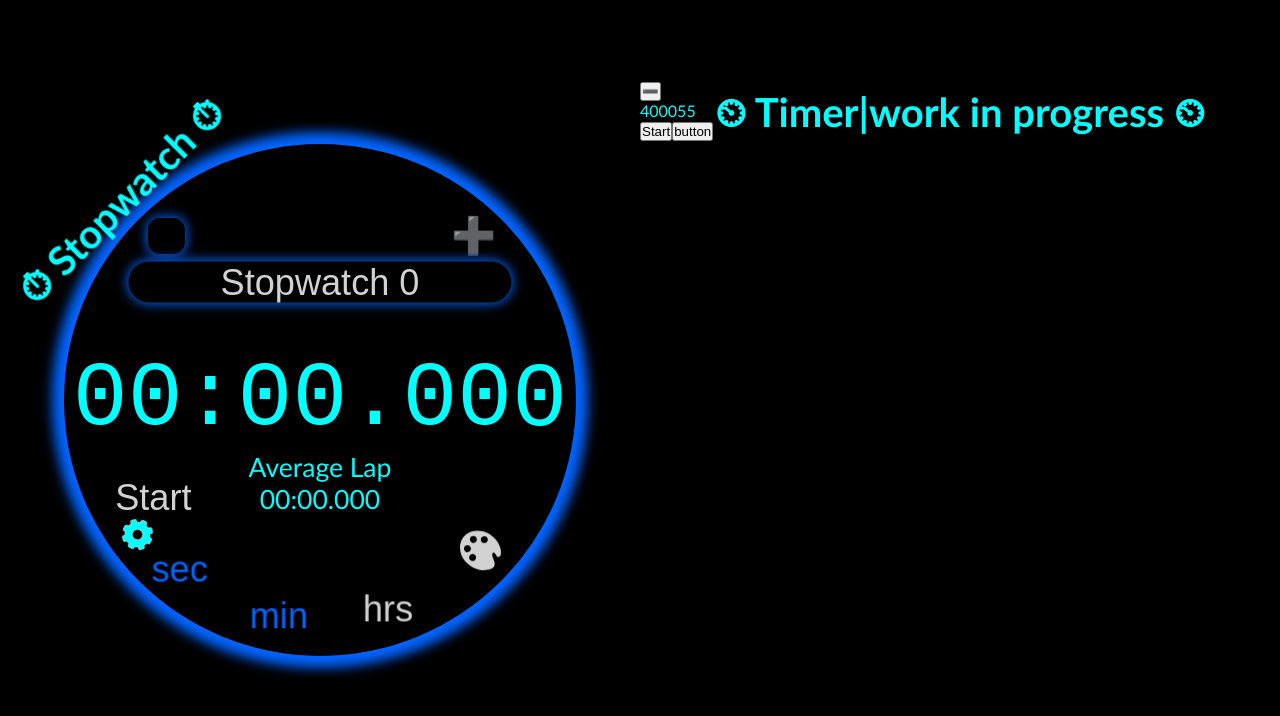
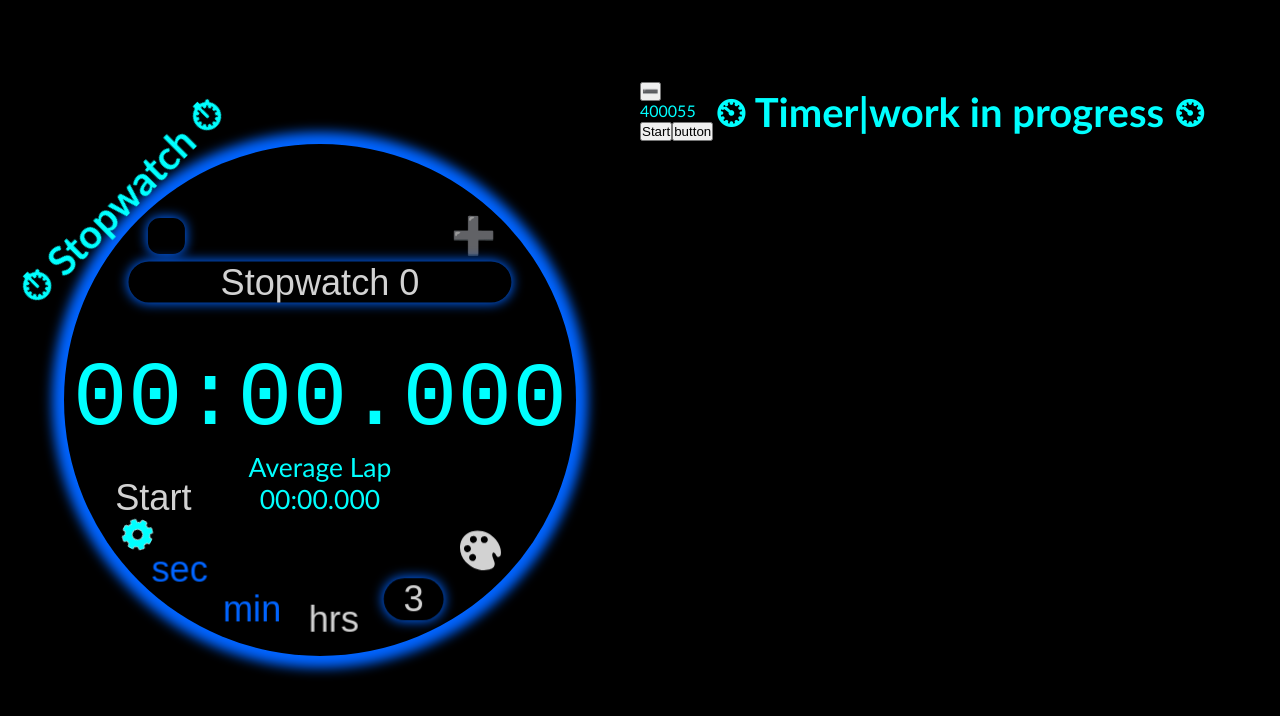
Before and after one commit to moefingers/react-timer-stopwatch-v2, a React (Vite) app: page / in a window 1280 px wide. Both pictures are taken after a click on the button 151 px from the left and 538 px from the top of the page. Shown: the top 716 px of the page. Built offline with nearby package versions, Linux system fonts and the light colour scheme.

Commit message:
added decimal place functionality in stopwatch

```diff
--- a/src/App.css
+++ b/src/App.css
@@ -551,6 +551,33 @@ Imagine a landscape phone more extreme/longer than 2:1*/
 .stopwatch-button.setting-active{
   color: var(--complementary-color-primary)
 }
+.decimal-settings-input-container.stopwatch{
+  width: 10%;
+}
+.decimal-settings-input-container.stopwatch > .tooltip{
+  z-index: 1;
+  position: absolute;
+  opacity: 0;
+  visibility: hidden;
+  transform:translate(50%, -50%);
+  pointer-events: none;
+
+  transition: var(--slow-transition);
+
+  font-size: calc(var(--general-size-factor-px) * 20);
+}
+.decimal-settings-input-container.stopwatch:hover > .tooltip {
+  opacity: 1;
+  visibility: visible;
+  transition: var(--fast-transition);
+}
+.decimal-settings-input.stopwatch{
+  position: absolute;
+  transform: translate(-50%, -50%);
+  top: 50%;
+  left: 50%;
+  width: 100%;
+}
 
 
 /************ main stop watch time and lap notif */
--- a/src/assets/TimeFormatting.js
+++ b/src/assets/TimeFormatting.js
@@ -1,15 +1,18 @@
 export const unitInformationObject = {
     hours: {
       alias: "hrs",
-      asMs: 3600000
+      asMs: 3600000,
+      maxDecimals: 7
     },
     minutes: {
       alias: "min",
-      asMs: 60000
+      asMs: 60000,
+      maxDecimals: 5
     },
     seconds: {
       alias: "sec",
-      asMs: 1000
+      asMs: 1000,
+      maxDecimals: 3
     }
   }
 
--- a/src/components/SettingsMenu.jsx
+++ b/src/components/SettingsMenu.jsx
@@ -34,12 +34,48 @@ export default function SettingsMenu({setFormatSettingsState, formatSettingsStat
     function toggleUnit(key) {
         updateUnitSettingsObject({[key]: !stopwatchObject[currentStopwatchObjectIndex].formatSettings.units[key]})
     }
+    const decimalInputElement = useRef()
+    function updateDecimalPlaces(newDecimalPlaces) {
+        console.log(newDecimalPlaces)
+        console.log(`doesnt = "" : ${newDecimalPlaces != ""}`)
+        console.log(`!Number : ${!Number(newDecimalPlaces)}`)
+        console.log(`to number: ${Number(newDecimalPlaces)}`)
+        console.log(`less than 0: ${Number(newDecimalPlaces) < 0}`)
+        console.log(`exceeds max decimals? ${newDecimalPlaces > getMaxDecimals(formatSettingsState)}`)
+        if(
+            newDecimalPlaces != "" && (
+                newDecimalPlaces > getMaxDecimals(formatSettingsState)
+                || (!Number(newDecimalPlaces) && Number(newDecimalPlaces) != 0)
+                || Number(newDecimalPlaces) < 0
+                || newDecimalPlaces.includes(".")
+            )
+        ){
+                newDecimalPlaces = getMaxDecimals(formatSettingsState)
+                console.log("borken input, setting decimal places to ", newDecimalPlaces)
+                decimalInputElement.current.value = newDecimalPlaces
+        }
+        while(newDecimalPlaces.length > 1 && newDecimalPlaces[0] == "0"){
+            newDecimalPlaces = newDecimalPlaces.slice(1)
+        }
 
-    // maybe use states?
-    const [settingsObject, setSettingsObject] = useState(stopwatchObject[currentStopwatchObjectIndex].formatSettings)
-    useEffect(() => {
+        setFormatSettingsState(
+            Object.assign(
+                {},
+                formatSettingsState,
+                {decimalPlaces: newDecimalPlaces}
+            ),
+        )
+    }
+    function getMaxDecimals(formatSettings){
+        let maxDecimals = 0
+        Object.keys(formatSettings.units).forEach((key) => {
+            if (formatSettings.units[key]) {
+                maxDecimals = unitInformationObject[key].maxDecimals
+            }
+        })
+        return maxDecimals
+    }
 
-    }, [settingsObject])
 
 
     useEffect(() => {
@@ -219,7 +255,11 @@ export default function SettingsMenu({setFormatSettingsState, formatSettingsStat
                     <path id="Palette_1_" d="M84.71,80.953c-0.169-4.002-6.185-15.902-6.043-20.52c0.162-5.236,3.329-11.685,9.923,0.922  c3.951,7.555,10.016,2.854,10.752-0.822c2.223-11.12-1.078-24.458-11.591-37.527C69.567,0.405,37.605-5.802,16.38,9.144  C-4.844,24.092-5.271,57.752,14.097,77.26c17.555,17.676,41.765,25.445,62.007,16.926C78.197,93.301,85.123,90.59,84.71,80.953z   M27.852,15.419c3.83-2.697,9.12-1.78,11.819,2.052c2.699,3.831,1.779,9.122-2.051,11.819c-3.833,2.699-9.122,1.78-11.821-2.051  C23.1,23.408,24.018,18.119,27.852,15.419z M11.314,49.892c-2.697-3.831-1.777-9.122,2.053-11.819  c3.828-2.697,9.122-1.782,11.819,2.049c2.699,3.832,1.777,9.124-2.051,11.821C19.305,54.641,14.012,53.727,11.314,49.892z   M52.489,27.813c-2.701-3.831-1.781-9.124,2.051-11.821c3.831-2.697,9.12-1.779,11.821,2.053c2.697,3.83,1.778,9.12-2.053,11.819  C60.477,32.562,55.187,31.645,52.489,27.813z M23.794,71.543c-2.697-3.834-1.78-9.127,2.05-11.824  c3.831-2.697,9.124-1.779,11.821,2.051c2.697,3.832,1.78,9.125-2.051,11.822C31.784,76.291,26.492,75.371,23.794,71.543z"/>
                 </svg>
             </button>
-            {Object.keys(settingsObject.units).map((unit, index) => (
+            <div className="decimal-settings-input-container stopwatch">
+                <div className="tooltip">decimal places</div>
+                <input ref={decimalInputElement}className='decimal-settings-input stopwatch'type="numeric" min={0} max={getMaxDecimals(formatSettingsState)} value={stopwatchObject[currentStopwatchObjectIndex].formatSettings.decimalPlaces} onChange={(e) => updateDecimalPlaces(e.target.value)}/>
+            </div>
+            {Object.keys(formatSettingsState.units).map((unit, index) => (
                 <button key={index} className={`stopwatch-button ${stopwatchObject[currentStopwatchObjectIndex].formatSettings.units[unit] ? 'setting-active' : ''}`} onClick={() => {toggleUnit(unit)}}>
                     {unitInformationObject[unit].alias}
                 </button>
```
